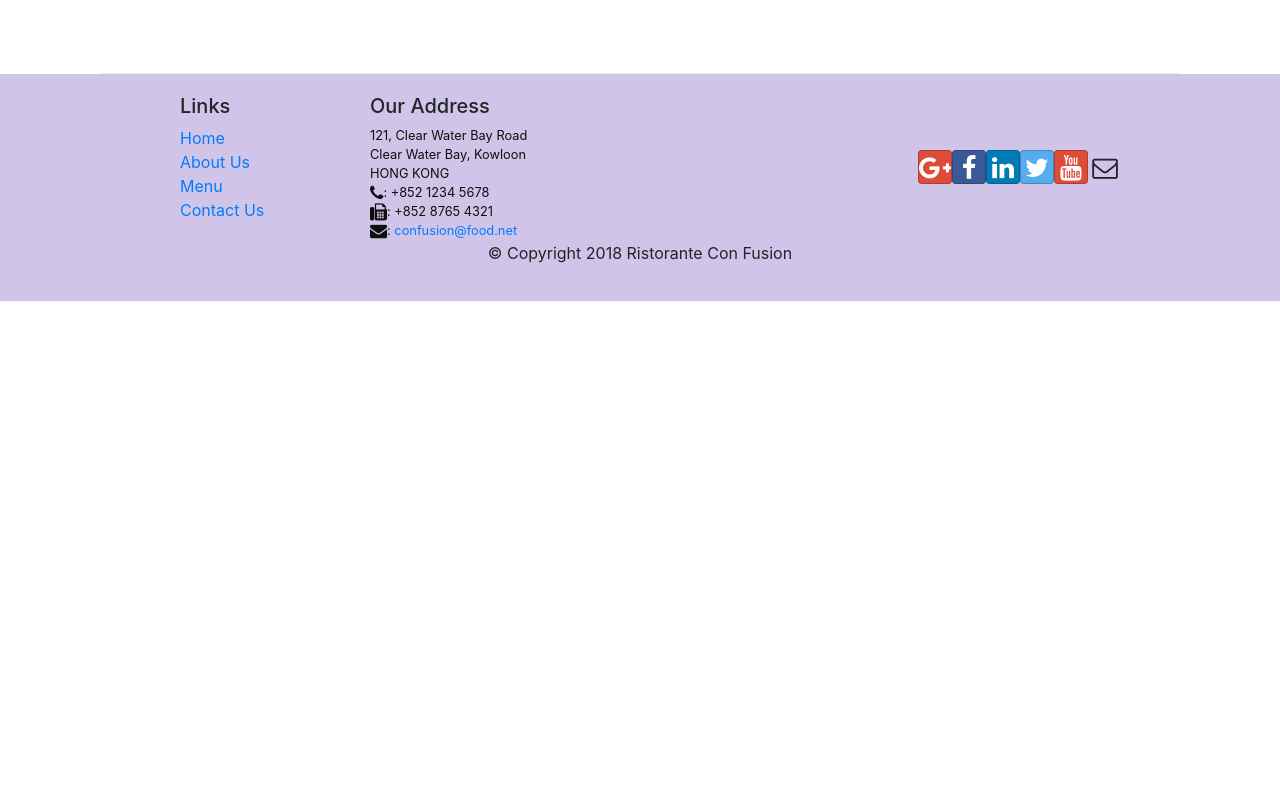
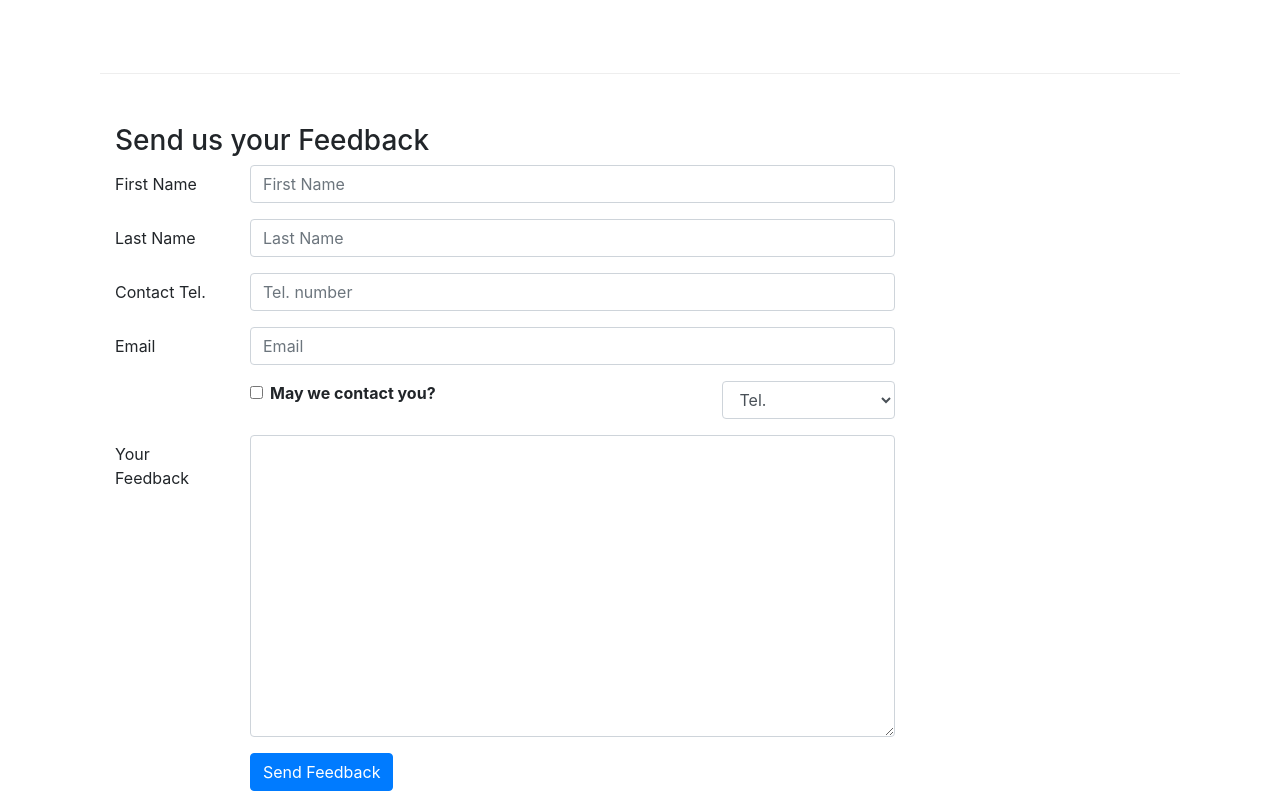
Before and after one commit to srjshrivastav/Coursera-Full-Stack-Specialization, a React (Create React App) app in the folder React/: page /contactus in a window 1280 px wide. Shown: the part 684-1480 px from the top of the page. Before the commit the page ends 985 px from the top, so only its background shows below. Built offline with nearby package versions, Linux system fonts and the light colour scheme.

Commit message:
Add form in contactUS page

```diff
--- a/React/src/components/Contact.js
+++ b/React/src/components/Contact.js
@@ -1,6 +1,48 @@
-import React from "react";
+import React, { Component } from "react";
+import {
+  Breadcrumb,
+  BreadcrumbItem,
+  Button,
+  Form,
+  FormGroup,
+  Label,
+  Input,
+  Col,
+} from "reactstrap";
 
-function Contact(props) {
+class Contact extends Component {
+  constructor(props) {
+    super(props);
+    this.state = {
+      firstName: "",
+      lastName: "",
+      telNum: "",
+      email: "",
+      address: "",
+      message: "",
+      agree: false,
+      contactType: "tel",
+    };
+    this.handleInputChange = this.handleInputChange.bind(this);
+    this.handleSubmit = this.handleSubmit.bind(this);
+  }
+  handleInputChange(event) {
+    const target = event.target;
+    const value = target.type === "checkbox" ? target.checked : target.value;
+    const name = target.name;
+
+    this.setState({
+      [name]: value,
+    });
+  }
+
+  handleSubmit(event) {
+    console.log("Current State is: " + JSON.stringify(this.state));
+    alert("Current State is: " + JSON.stringify(this.state));
+    event.preventDefault();
+  }
+
+  render() {
     return (
       <div className="container">
         <div className="row row-content">
@@ -36,7 +78,7 @@
               >
                 <i className="fa fa-phone"></i> Call
               </a>
-            <a role="button" className="btn btn-info">
+              <a role="button" className="btn btn-info" href="skype">
                 <i className="fa fa-skype"></i> Skype
               </a>
               <a
@@ -49,8 +91,126 @@
             </div>
           </div>
         </div>
+        <div className="row row-content">
+          <div className="col-12">
+            <h3>Send us your Feedback</h3>
+          </div>
+          <div className="col-12 col-md-9">
+            <Form onSubmit={this.handleSubmit}>
+              <FormGroup row>
+                <Label htmlFor="firstname" md={2}>
+                  First Name
+                </Label>
+                <Col md={10}>
+                  <Input
+                    type="text"
+                    id="firstname"
+                    name="firstname"
+                    placeholder="First Name"
+                    value={this.state.firstname}
+                    onChange={this.handleInputChange}
+                  />
+                </Col>
+              </FormGroup>
+              <FormGroup row>
+                <Label htmlFor="lastname" md={2}>
+                  Last Name
+                </Label>
+                <Col md={10}>
+                  <Input
+                    type="text"
+                    id="lastname"
+                    name="lastname"
+                    placeholder="Last Name"
+                    value={this.state.lastname}
+                    onChange={this.handleInputChange}
+                  />
+                </Col>
+              </FormGroup>
+              <FormGroup row>
+                <Label htmlFor="telnum" md={2}>
+                  Contact Tel.
+                </Label>
+                <Col md={10}>
+                  <Input
+                    type="tel"
+                    id="telnum"
+                    name="telnum"
+                    placeholder="Tel. number"
+                    value={this.state.telnum}
+                    onChange={this.handleInputChange}
+                  />
+                </Col>
+              </FormGroup>
+              <FormGroup row>
+                <Label htmlFor="email" md={2}>
+                  Email
+                </Label>
+                <Col md={10}>
+                  <Input
+                    type="email"
+                    id="email"
+                    name="email"
+                    placeholder="Email"
+                    value={this.state.email}
+                    onChange={this.handleInputChange}
+                  />
+                </Col>
+              </FormGroup>
+              <FormGroup row>
+                <Col md={{ size: 6, offset: 2 }}>
+                  <FormGroup check>
+                    <Input
+                      type="checkbox"
+                      name="agree"
+                      checked={this.state.agree}
+                      onChange={this.handleInputChange}
+                    />{" "}
+                    <Label check>
+                      <strong>May we contact you?</strong>
+                    </Label>
+                  </FormGroup>
+                </Col>
+                <Col md={{ size: 3, offset: 1 }}>
+                  <Input
+                    type="select"
+                    name="contactType"
+                    value={this.state.contactType}
+                    onChange={this.handleInputChange}
+                  >
+                    <option>Tel.</option>
+                    <option>Email</option>
+                  </Input>
+                </Col>
+              </FormGroup>
+              <FormGroup row>
+                <Label htmlFor="message" md={2}>
+                  Your Feedback
+                </Label>
+                <Col md={10}>
+                  <Input
+                    type="textarea"
+                    id="message"
+                    name="message"
+                    rows="12"
+                    value={this.state.message}
+                    onChange={this.handleInputChange}
+                  ></Input>
+                </Col>
+              </FormGroup>
+              <FormGroup row>
+                <Col md={{ size: 10, offset: 2 }}>
+                  <Button type="submit" color="primary">
+                    Send Feedback
+                  </Button>
+                </Col>
+              </FormGroup>
+            </Form>
+          </div>
+        </div>
       </div>
     );
   }
+}
 
 export default Contact;
```
Lines whose indentation alone changed are shown as unchanged.
